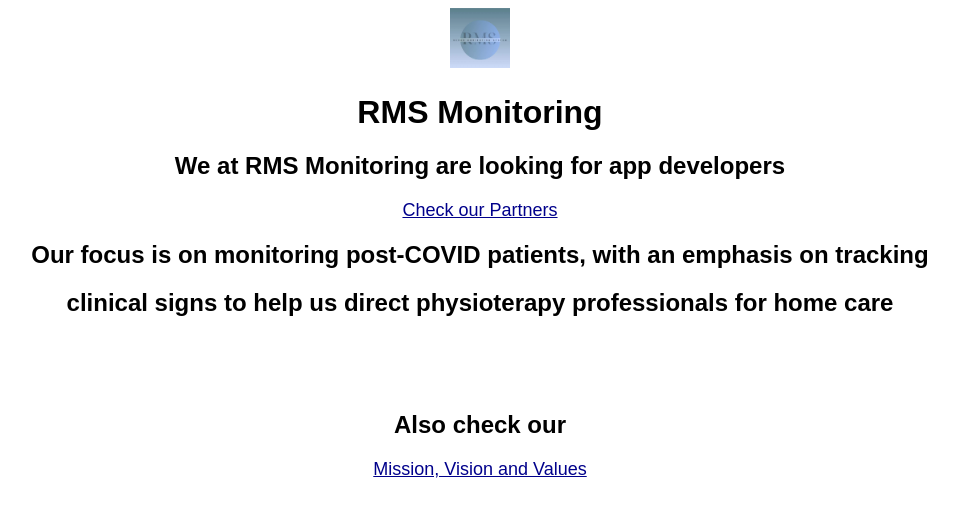
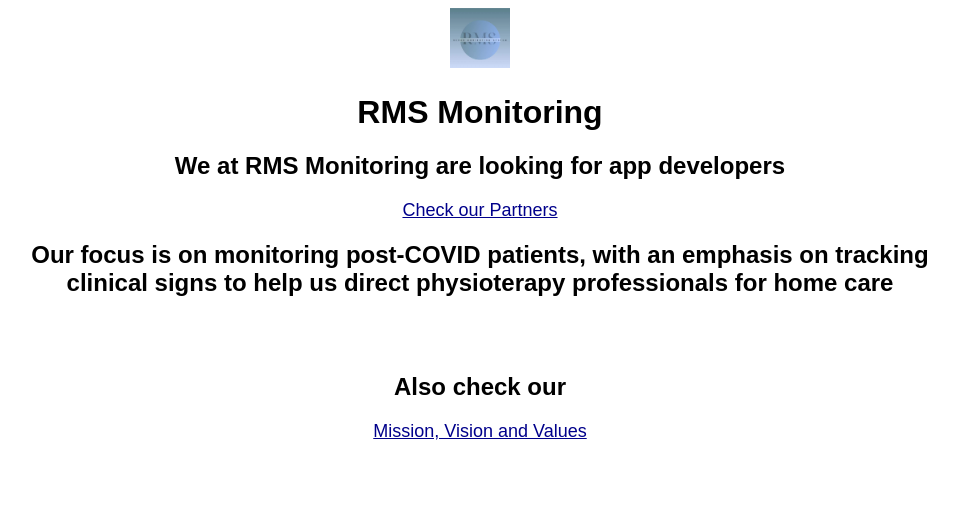
Before and after one commit to ricardo2509/clone-tabnews, a Next.js app: page / in a window 1280 px wide. Shown: the top 516 px of the page, without its empty margins (160-1118 px from the left). Built offline with nearby package versions, Linux system fonts and the light colour scheme.

Commit message:
Ajust layout

```diff
--- a/pages/MissionVisionValues.js
+++ b/pages/MissionVisionValues.js
@@ -32,7 +32,7 @@ function Card(item){
 
     return <div style={{ margin: "10px", color: "darkblue",
             width: item.width,
-            textAlign: item.align || "left",
+            textAlign: "center" || "left",
             fontFamily: "Arial, sans-serif",
             fontSize: "14px",
             backgroundColor: "#f0f8ff",
--- a/pages/index.js
+++ b/pages/index.js
@@ -6,11 +6,8 @@ function Home() {
         <h1>RMS Monitoring</h1><h2>We at RMS Monitoring are looking for app developers</h2>
         <LinkPartners />
         <br />
-        <h2>Our focus is on monitoring post-COVID patients, with an emphasis on tracking</h2>
-        <h2>clinical signs to help us direct physioterapy professionals for home care</h2>
+        <h2 style={{width: "75%"}}>Our focus is on monitoring post-COVID patients, with an emphasis on tracking clinical signs to help us direct physioterapy professionals for home care</h2>
 
-
-        <br />
         <br />
         <br />
         <div>
```
